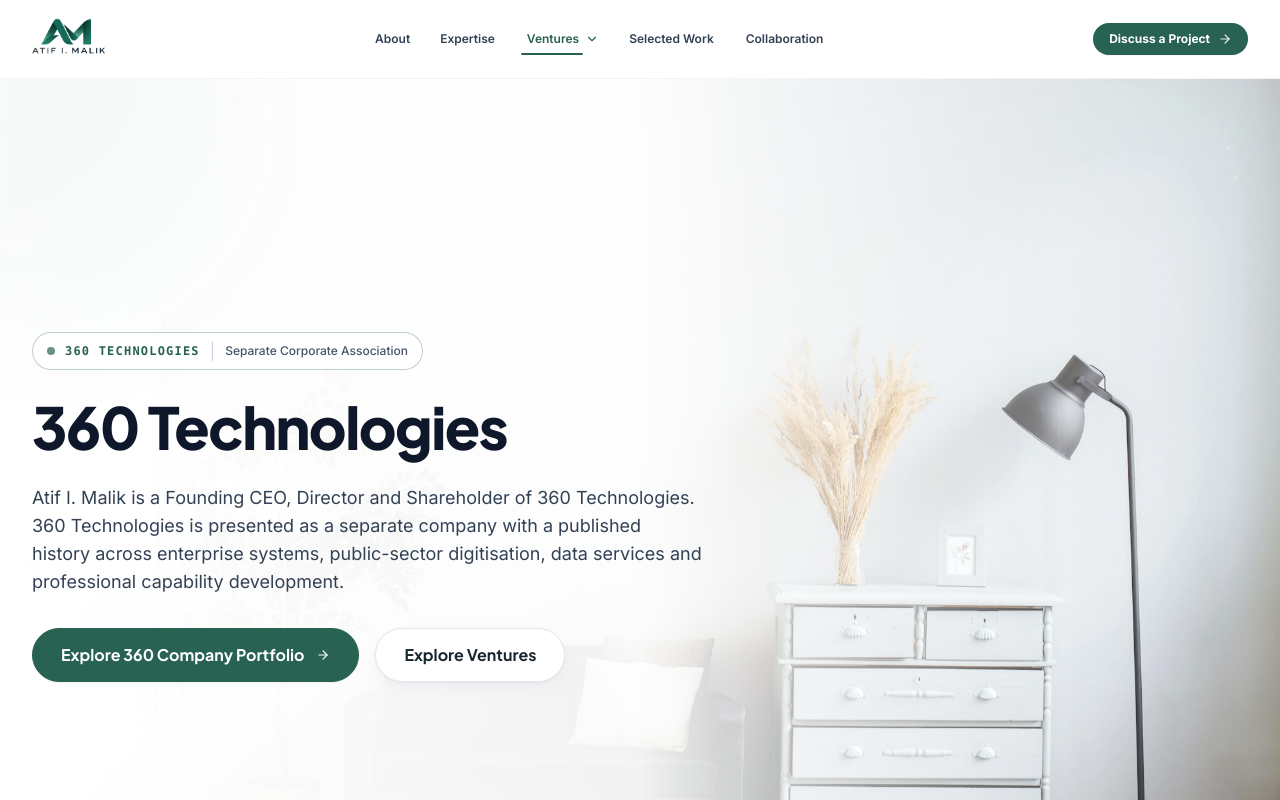
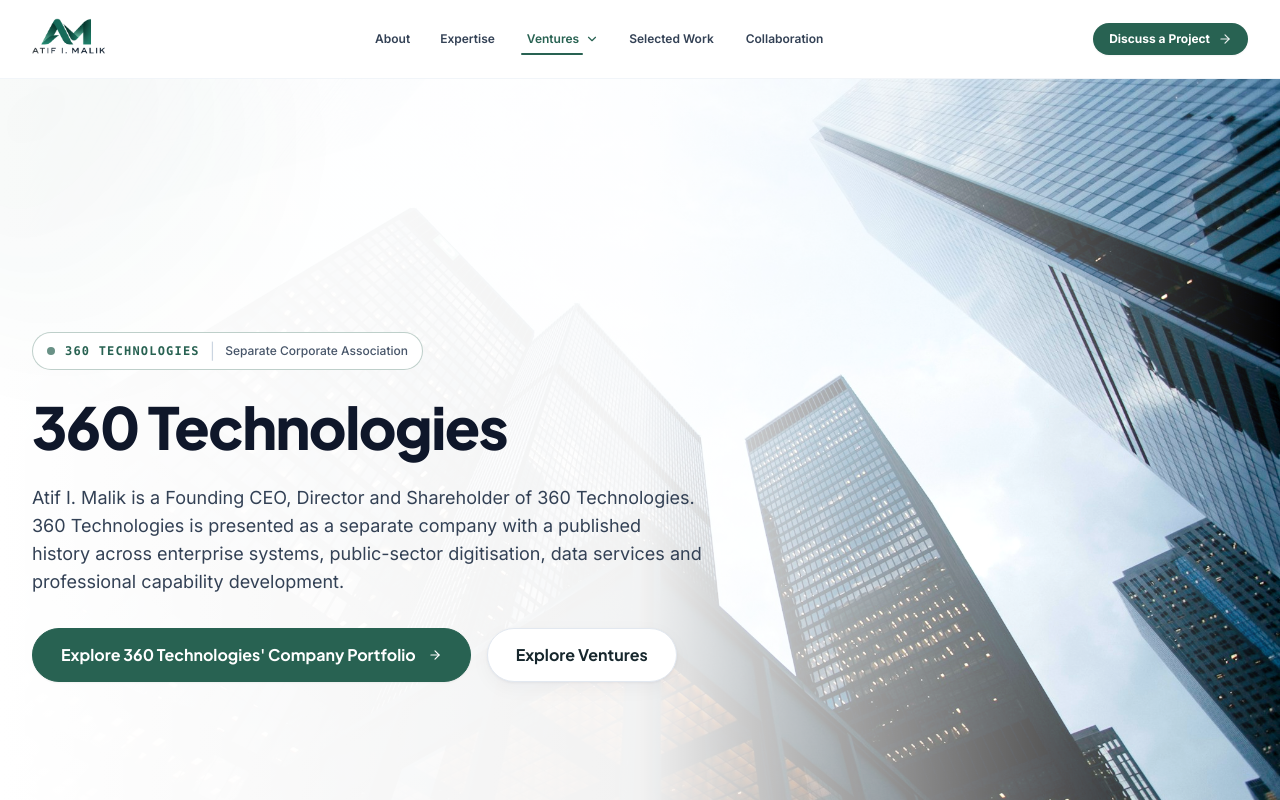
Before and after one commit to mnoumanrasheed/portfolio-atif-malik, a React (Vite) app: page /360-technologies in a window 1280 px wide. Shown: the top 800 px of the page. Built offline with nearby package versions, Linux system fonts and the light colour scheme; a web font is replaced by a local one.

Commit message:
feat(360-technologies): update hero text styling to executive standard and replace domestic background with corporate glass architecture

```diff
--- a/src/pages/Technologies360.tsx
+++ b/src/pages/Technologies360.tsx
@@ -46,7 +46,7 @@
 
               <div className="flex flex-wrap items-center gap-4 pt-1">
                 <Button href={TECHNOLOGIES_360.directoryUrl} variant="primary" size="lg" isExternal showArrow>
-                  Explore 360 Company Portfolio
+                  Explore 360 Technologies&apos; Company Portfolio
                 </Button>
                 <Button to="/ventures" variant="secondary" size="lg">
                   Explore Ventures
```
Also changed, not shown: public/images/heroes/hero-technologies360.jpg.
